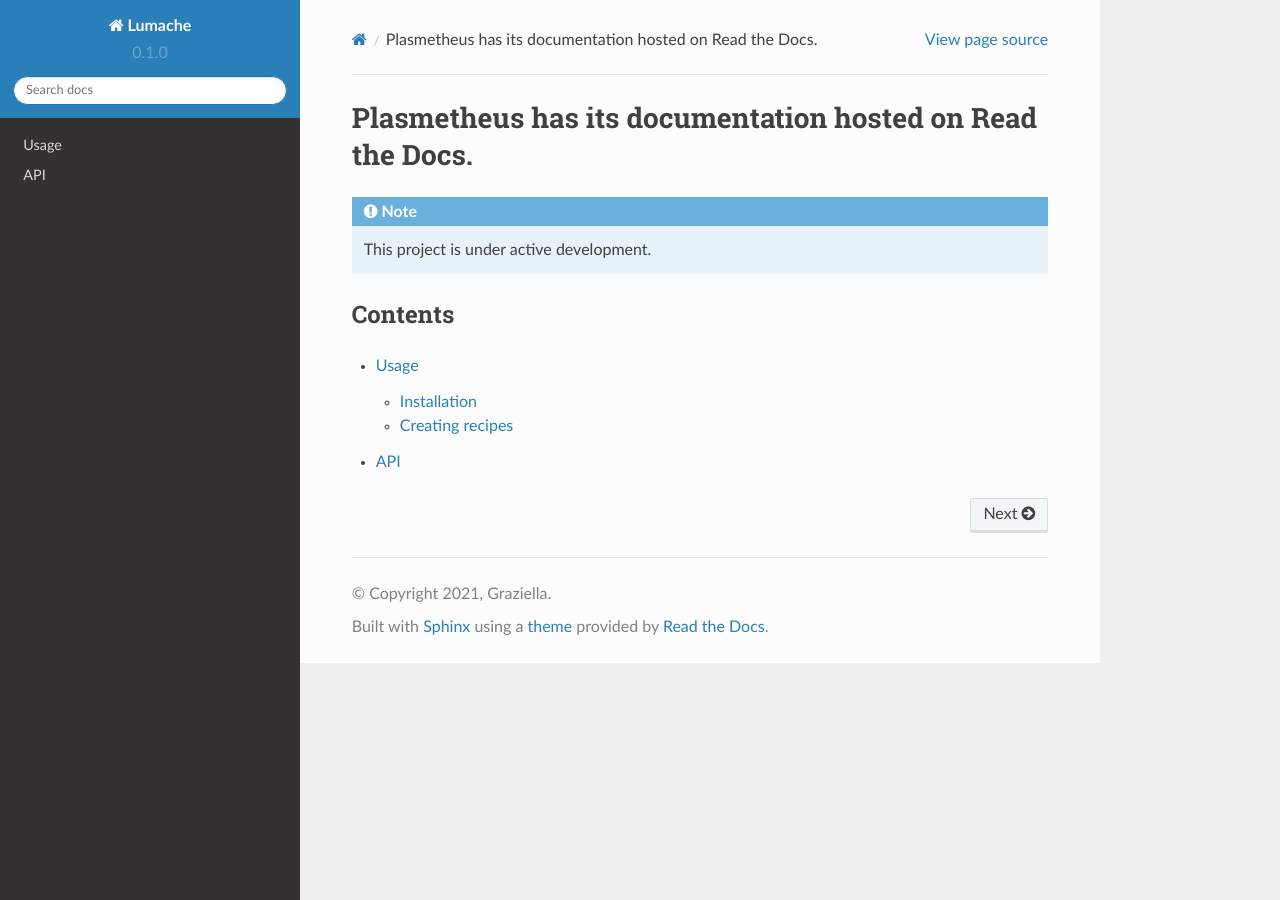
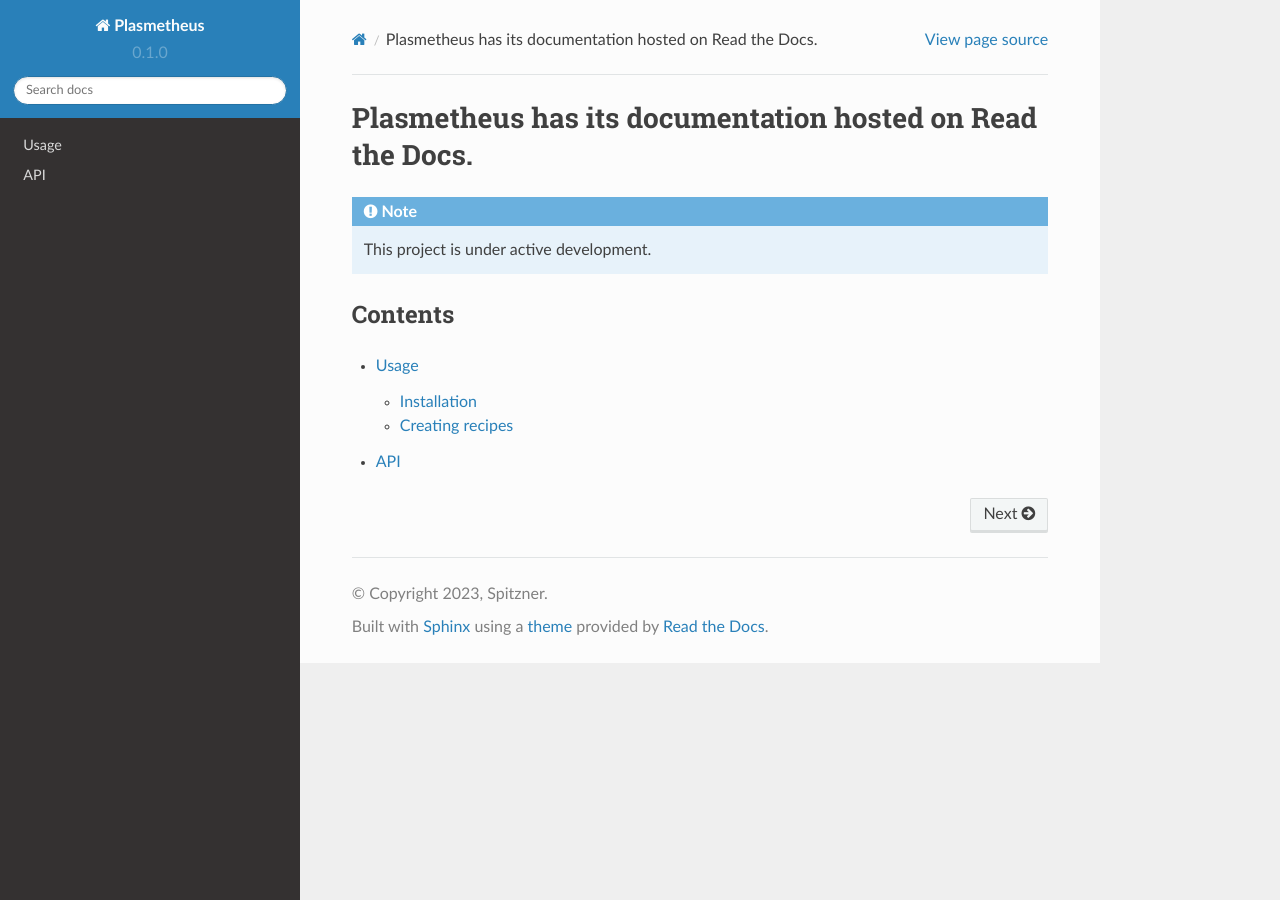
Before and after one commit to LucianSpitzner/plasmetheus, a Sphinx documentation site: the page built from docs/source/index.rst, in a window 1280 px wide. Built offline with Sphinx 7.4.7 and the Read the Docs theme 2.0.0, drawn with Linux system fonts in a browser that asks for light colours.

Commit message:
Update conf.py

```diff
--- a/docs/source/conf.py
+++ b/docs/source/conf.py
@@ -2,9 +2,9 @@
 
 # -- Project information
 
-project = 'Lumache'
-copyright = '2021, Graziella'
-author = 'Graziella'
+project = 'Plasmetheus'
+copyright = '2023, Spitzner'
+author = 'Spitzner'
 
 release = '0.1'
 version = '0.1.0'
```
